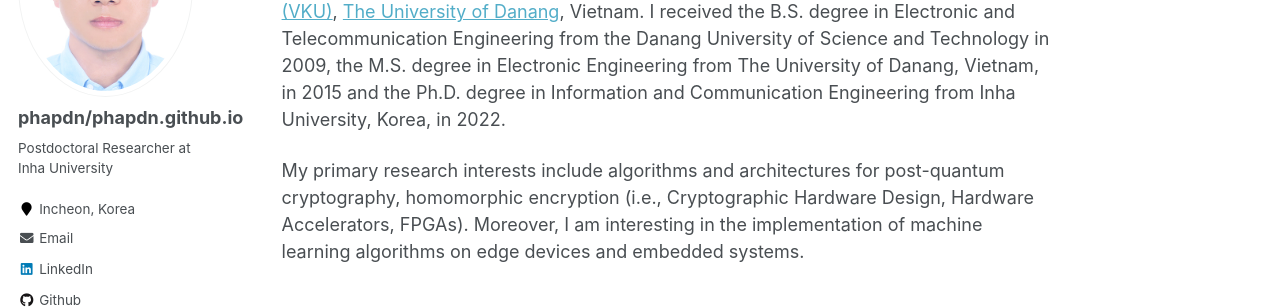
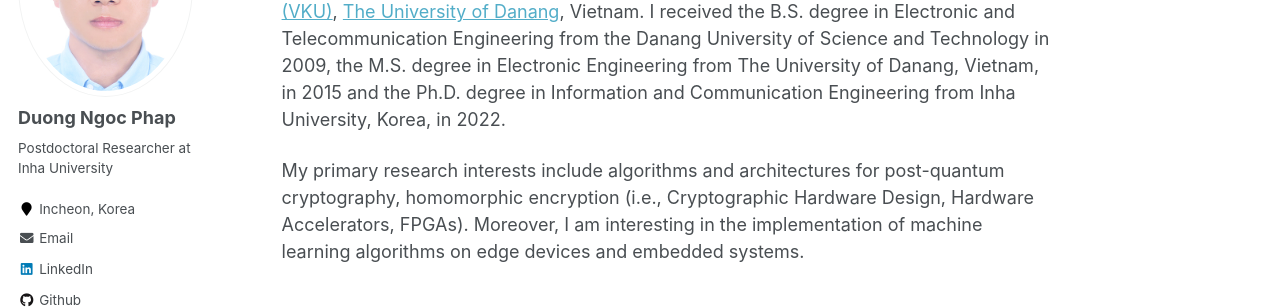
Before and after one commit to phapdn/phapdn.github.io, a Jekyll site: the page built from _pages/about.md, in a window 1280 px wide. Shown: the part 243-551 px from the top of the page. Built offline with Jekyll 4.4.1, drawn with Linux system fonts in a browser that asks for light colours; some web fonts are replaced.

Commit message:
Update _config.yml

```diff
--- a/_config.yml
+++ b/_config.yml
@@ -80,7 +80,7 @@ analytics:
 
 # Site Author
 author:
-  name             : "phapdn/phapdn.github.io"
+  name             : "Duong Ngoc Phap"
   avatar           : "phap.png"
   bio              : "Postdoctoral Researcher at Inha University"
   location         : "Incheon, Korea"
```
